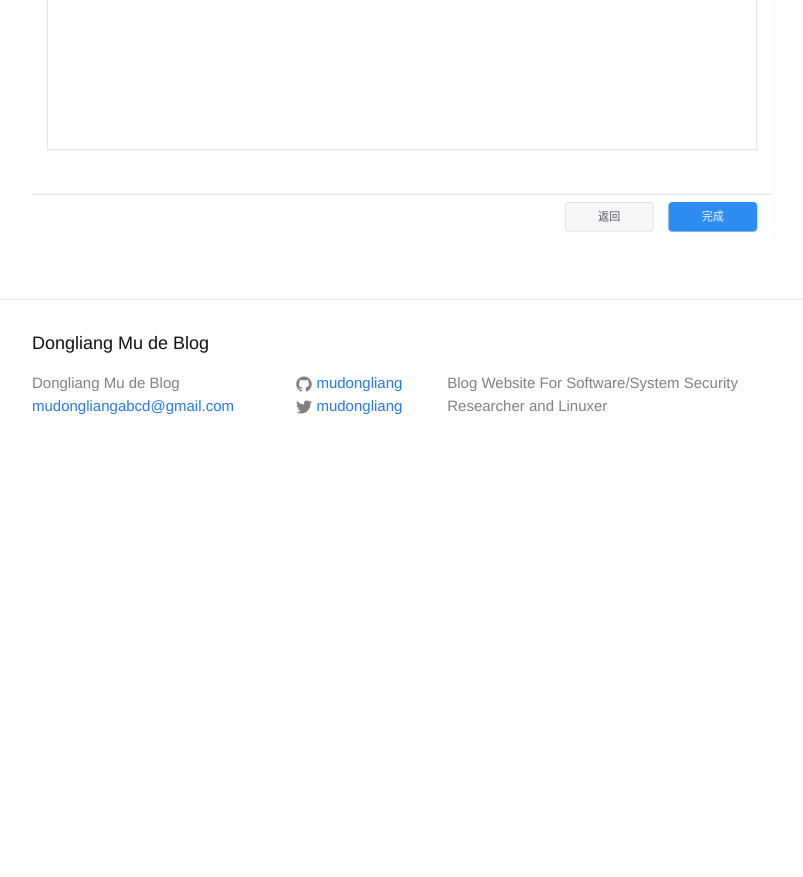
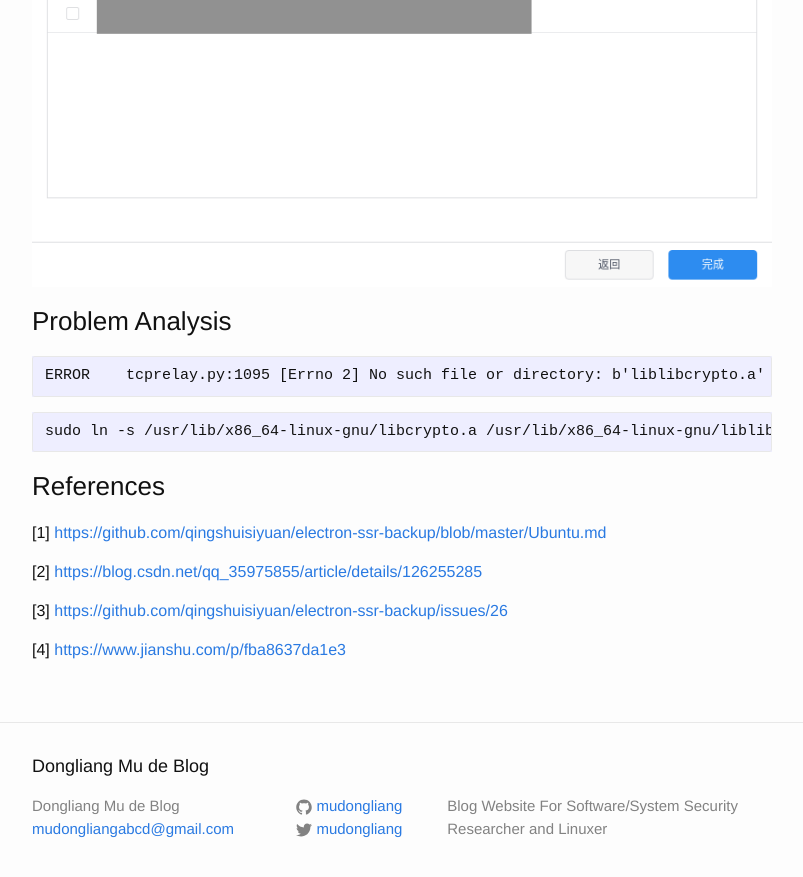
Before and after one commit to mudongliang/mudongliang.github.io, a Jekyll site: the page built from _posts/2021-04-08-setup-linux-shadowsocks-with-electron-ssr.md, in a window 1280 px wide and 900 px high, scrolled down 949 px. Shown: the top 877 px of the window, without its empty margins (238-1041 px from the left). Built offline with Jekyll 4.4.1, drawn with Linux system fonts in a browser that asks for light colours; before the commit the page ends 1426 px from its top, so only the background shows below that; some of the changed text lies outside the part shown.

Commit message:
add problem analysis of electron-ssr

````diff
--- a/_posts/2021-04-08-setup-linux-shadowsocks-with-electron-ssr.md
+++ b/_posts/2021-04-08-setup-linux-shadowsocks-with-electron-ssr.md
@@ -31,3 +31,23 @@ sudo gdebi electron-ssr-0.2.7.deb
 Launch "eletron-ssr" from the Application View, and click "配置" -> "选项设置...". In the new window, select "订阅管理" and configure the subscription.
 
 ![eletron-ssr_configure]({{site.url}}/images/eletron-ssr.png)
+
+### Problem Analysis
+
+```
+ERROR    tcprelay.py:1095 [Errno 2] No such file or directory: b'liblibcrypto.a' when handling connection
+```
+
+```
+sudo ln -s /usr/lib/x86_64-linux-gnu/libcrypto.a /usr/lib/x86_64-linux-gnu/liblibcrypto.a
+```
+
+### References
+
+[1] <https://github.com/qingshuisiyuan/electron-ssr-backup/blob/master/Ubuntu.md>
+
+[2] <https://blog.csdn.net/qq_35975855/article/details/126255285>
+
+[3] <https://github.com/qingshuisiyuan/electron-ssr-backup/issues/26>
+
+[4] <https://www.jianshu.com/p/fba8637da1e3>
````
